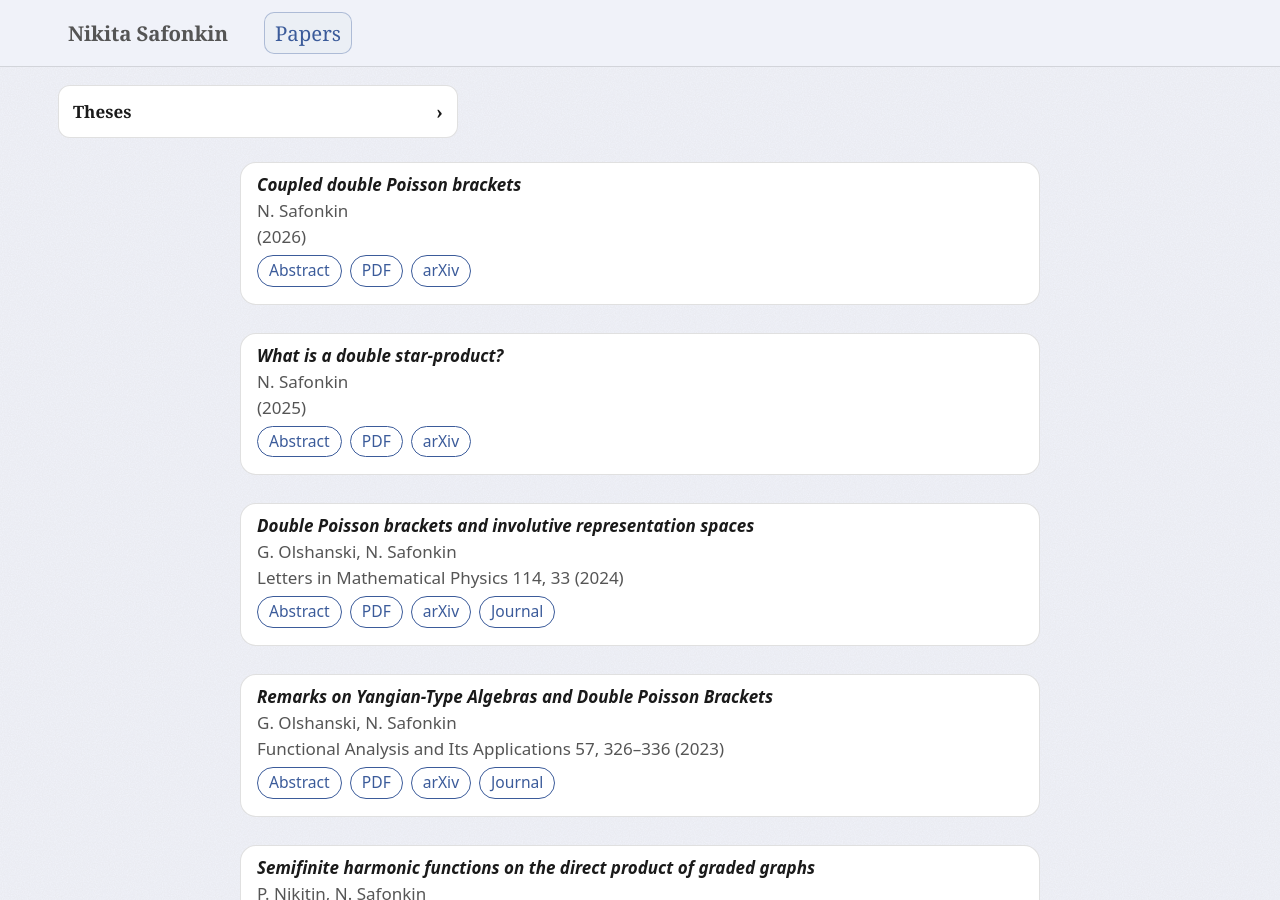
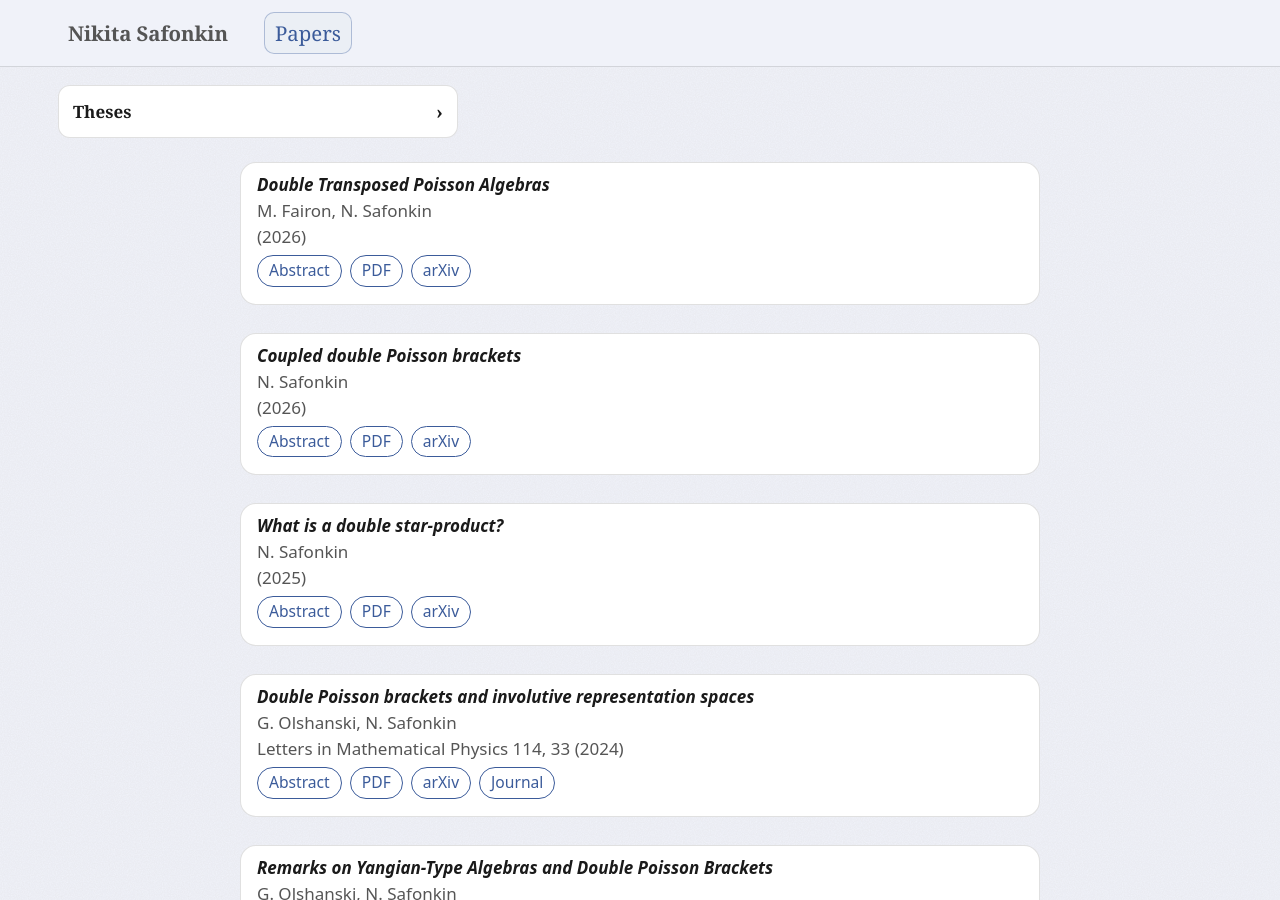
Before and after one commit to n-safonkin/n-safonkin.github.io, a Jekyll site: the page built from papers.html, in a window 1280 px wide and 900 px high. Built offline with Jekyll 4.4.1, drawn with Linux system fonts in a browser that asks for light colours; part of the change alters nothing that is shown.

Commit message:
Add paper: Double Transposed Poisson Algebras (arXiv:2607.01066)
New joint preprint with M. Fairon, posted July 2026. Added as the
newest entry at the top of the papers list.

Co-Authored-By: Claude Opus 4.8 <noreply@anthropic.com>

```diff
--- a/_data/papers.yml
+++ b/_data/papers.yml
@@ -1,5 +1,13 @@
 # Papers in reverse-chronological order (newest first).
 # Each entry: title, authors, venue, optional pdf / arxiv / journal, abstract (HTML).
+
+- title: "Double Transposed Poisson Algebras"
+  authors: "M. Fairon, N. Safonkin"
+  venue: "(2026)"
+  pdf: "https://arxiv.org/pdf/2607.01066.pdf"
+  arxiv: "https://arxiv.org/abs/2607.01066"
+  abstract: |
+    <p>We introduce double transposed Poisson algebras, a noncommutative analogue of the transposed Poisson algebras of Bai, Bai, Guo and Wu that is compatible with the Kontsevich–Rosenberg principle. We first consider a simplified version which we call id-adapted double transposed Poisson algebras and then explore the general definition. We prove that every such structure on a unital associative algebra \( \mathbb{A} \) is governed by a single derivation \( \mathbb{A} \to \mathbb{A} \otimes \operatorname{S}(\mathbb{A}/[\mathbb{A},\mathbb{A}]) \). Furthermore, this induces a \( \operatorname{GL}_N \)-equivariant transposed Poisson structure on each representation algebra \( \mathbb{A}_N = \Bbbk[\operatorname{Rep}_N(\mathbb{A})] \). We also define \( H_0 \)-transposed Poisson structures, the transposed counterpart of Crawley-Boevey's \( H_0 \)-Poisson structures, and use the trace map to obtain a transposed Poisson structure on the ring of \( \operatorname{GL}_N \)-invariants \( \mathbb{A}_N^{\operatorname{GL}_N} \).</p>
 
 - title: "Coupled double Poisson brackets"
   authors: "N. Safonkin"
```
